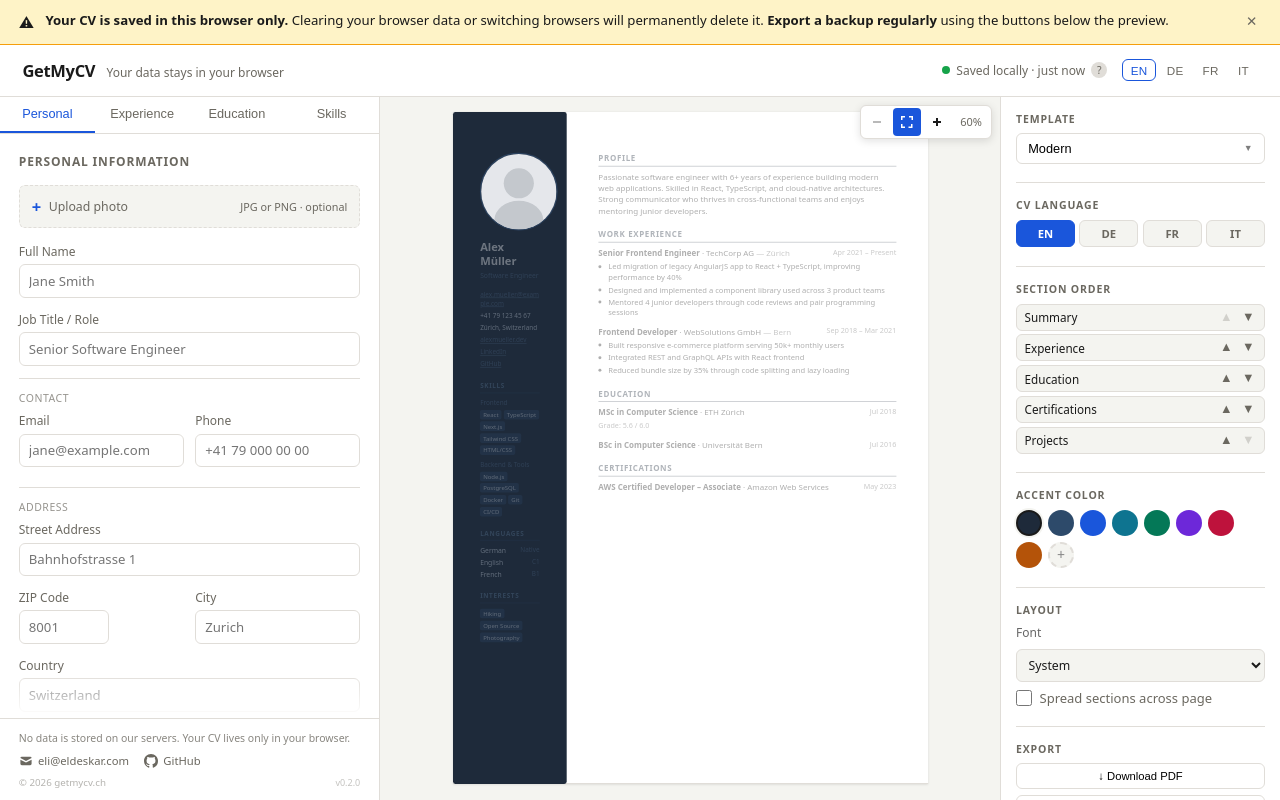
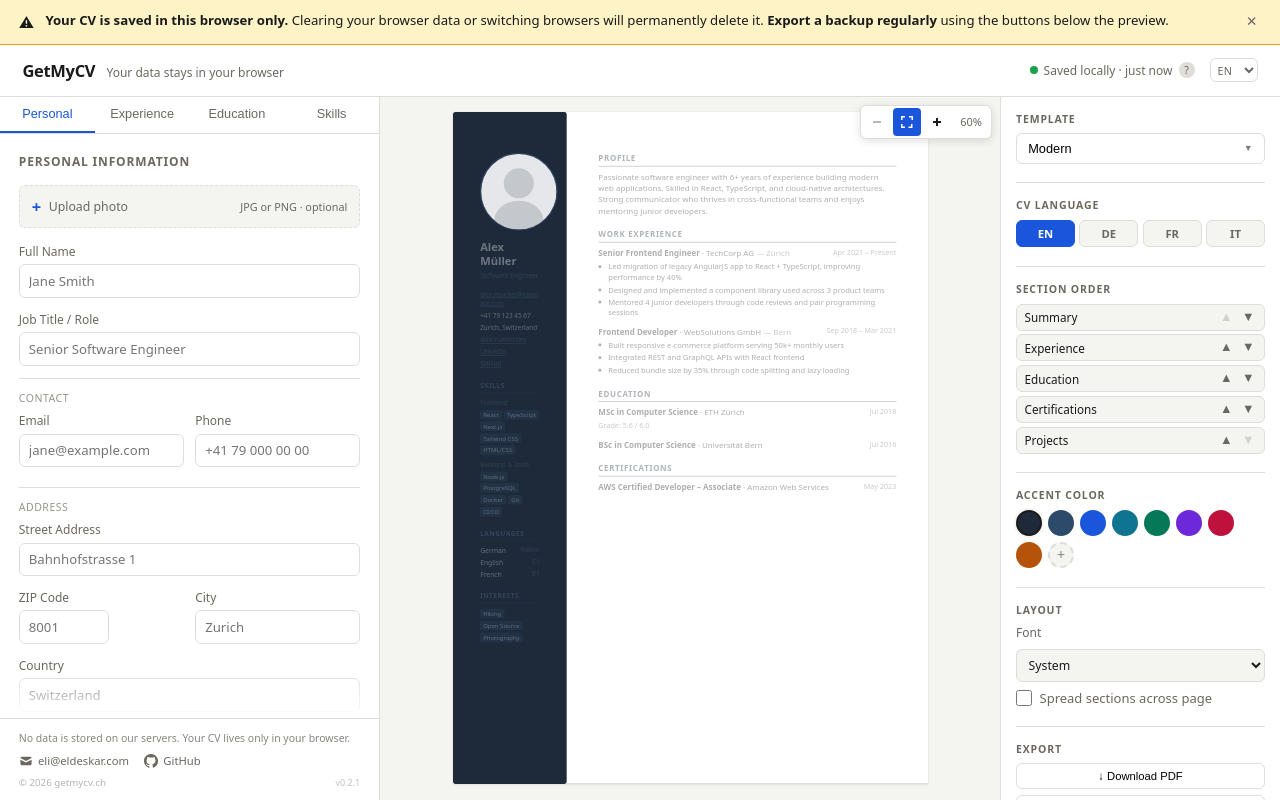
Before and after one commit to Eldeskar/getmycv_ch, a React (Vite) app: page / in a window 1280 px wide. Built offline with nearby package versions, Linux system fonts and the light colour scheme.

Commit message:
refactor: replace language switcher buttons with compact dropdown

```diff
--- a/package.json
+++ b/package.json
@@ -1,6 +1,6 @@
 {
   "name": "getmycv-ch",
-  "version": "0.2.0",
+  "version": "0.2.1",
   "private": true,
   "type": "module",
   "scripts": {
--- a/src/components/LanguageSwitcher.tsx
+++ b/src/components/LanguageSwitcher.tsx
@@ -9,20 +9,17 @@ const LANGUAGES = [
 
 export function LanguageSwitcher() {
   const { i18n } = useTranslation()
-  const current = i18n.language.slice(0, 2) // normalise e.g. "de-CH" → "de"
+  const current = i18n.language.slice(0, 2)
 
   return (
-    <div className="lang-switcher">
+    <select
+      className="lang-select"
+      value={current}
+      onChange={(e) => i18n.changeLanguage(e.target.value)}
+    >
       {LANGUAGES.map((lang) => (
-        <button
-          key={lang.code}
-          className={`lang-btn ${current === lang.code ? 'lang-btn--active' : ''}`}
-          onClick={() => i18n.changeLanguage(lang.code)}
-          aria-label={lang.code}
-        >
-          {lang.label}
-        </button>
+        <option key={lang.code} value={lang.code}>{lang.label}</option>
       ))}
-    </div>
+    </select>
   )
 }
--- a/src/index.css
+++ b/src/index.css
@@ -433,24 +433,22 @@ a { color: inherit; }
 }
 
 /* ─── Language Switcher ─────────────────────────────────────────────────────── */
-.lang-switcher {
-  display: flex;
-  gap: 2px;
-}
-.lang-btn {
-  padding: 0.25rem 0.5rem;
+.lang-select {
+  padding: 0.15rem 0.2rem;
   background: none;
-  border: 1px solid transparent;
+  border: 1px solid var(--color-border);
   border-radius: var(--radius);
-  font-size: 0.78rem;
+  font-size: 0.72rem;
   font-weight: 500;
   color: var(--color-muted);
   cursor: pointer;
+  font-family: inherit;
   letter-spacing: 0.03em;
-  transition: all 0.15s;
-}
-.lang-btn:hover { color: var(--color-text); border-color: var(--color-border); }
-.lang-btn--active { color: var(--color-accent); border-color: var(--color-accent); }
+  width: 3.2rem;
+}
+.lang-select:hover {
+  color: var(--color-text);
+}
 
 .storage-banner__icon { font-size: 1rem; padding-top: 1px; }
 
```
